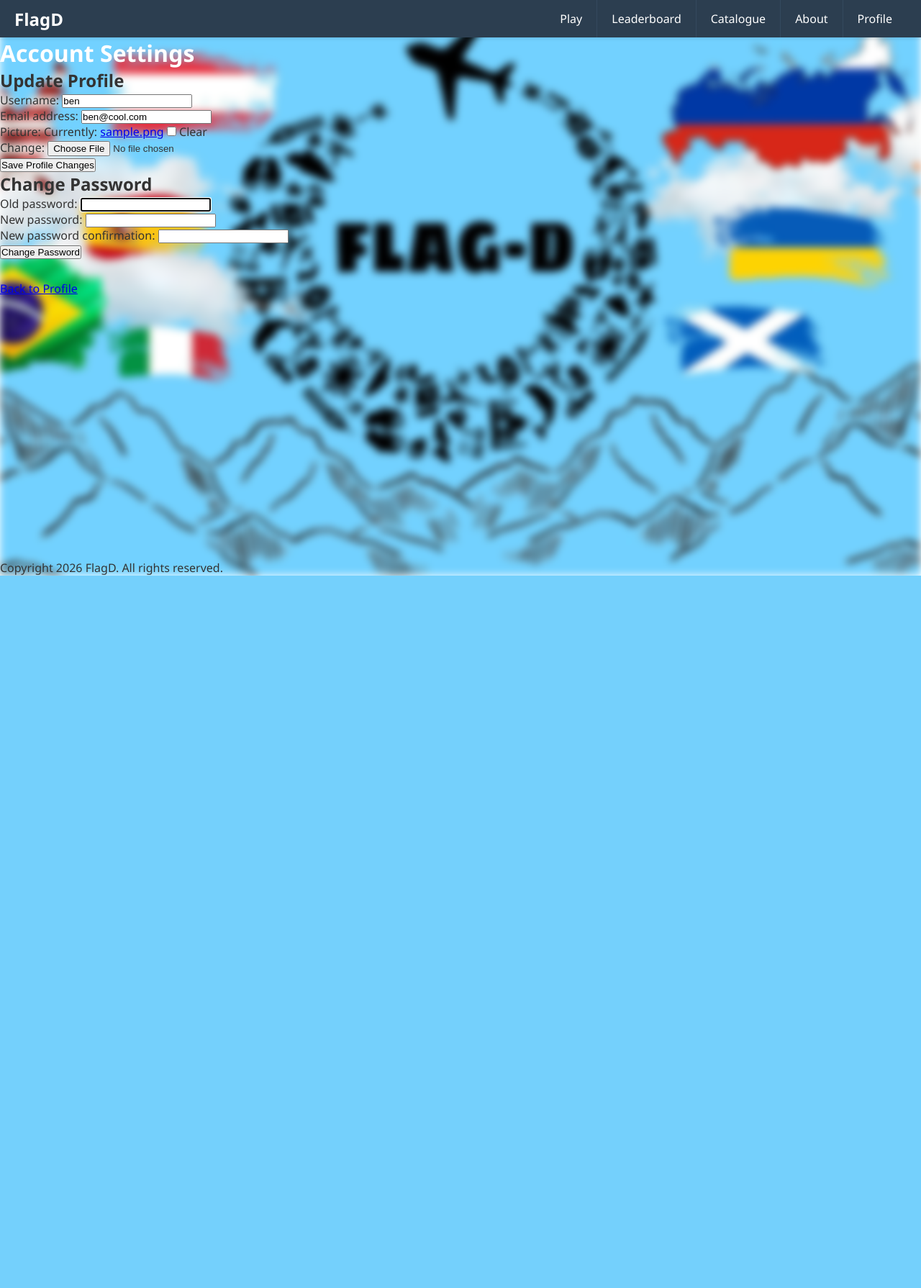
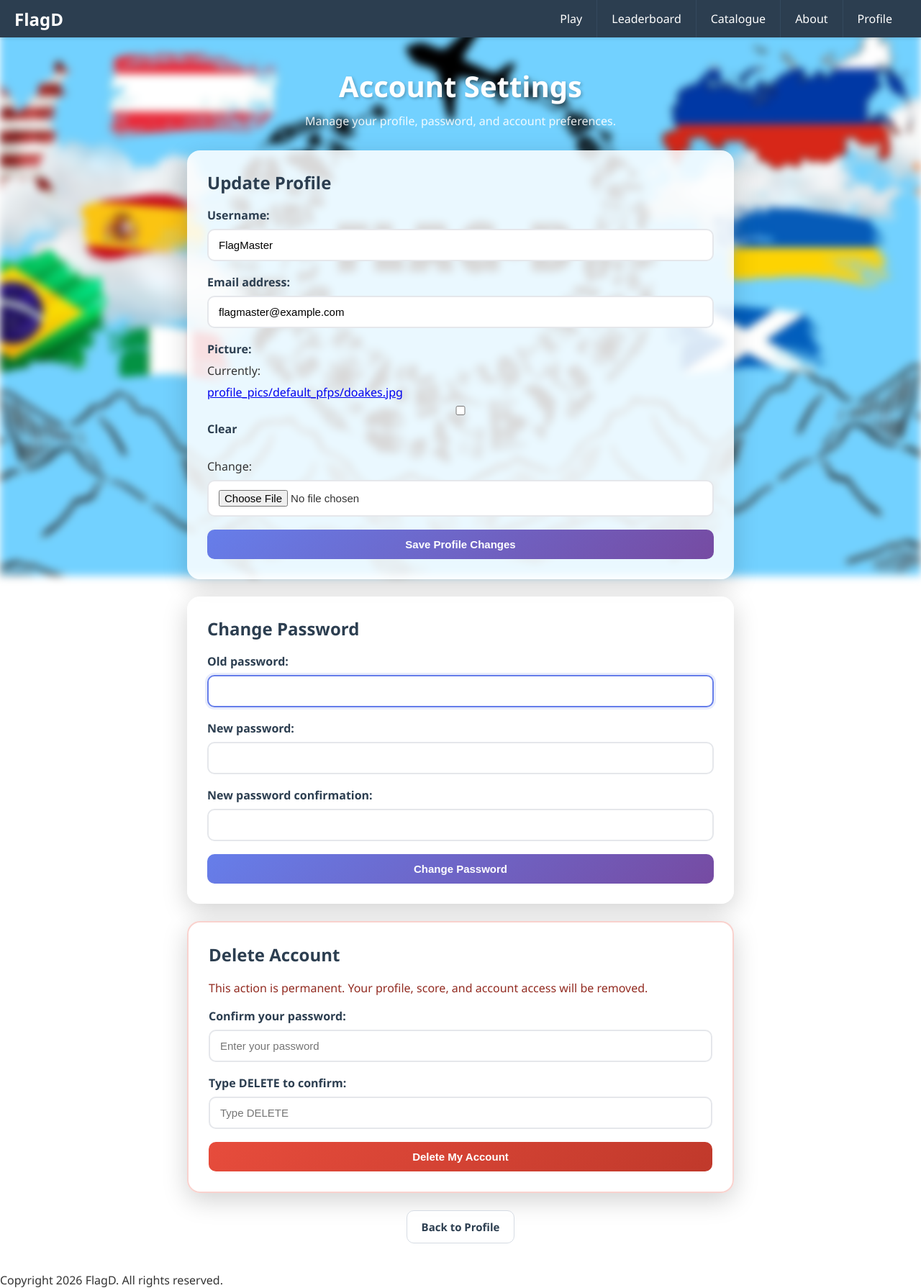
Before and after one commit to 3142817I-stack/flaged_group_D, a Django app: page /flagd/account/settings/ in a window 1280 px wide. Shown: the whole page at 72% size. Before the commit the page ends 800 px from the top, so only its background shows below. Run offline with Django 3.2, Linux system fonts and the light colour scheme; a user stored in the database is signed in; data comes from the database, SQL or seed files in the repository; tables that the repository leaves empty hold one stand-in row (values such as "Sample post").

Commit message:
changed user settings page added some styles

```diff
--- a/flagd/forms.py
+++ b/flagd/forms.py
@@ -1,8 +1,10 @@
 from django import forms
 from django.contrib.auth.models import User
-from django.contrib.auth.forms import UserCreationForm, PasswordChangeForm
+from django.contrib.auth.forms import UserCreationForm
 from django.core.validators import RegexValidator
+from django.contrib.auth import authenticate
 from flagd.models import UserProfile
+
 
 class UserForm(UserCreationForm):
     email = forms.EmailField(required=True)
@@ -49,3 +51,31 @@ class UserProfileUpdateForm(forms.ModelForm):
     class Meta:
         model = UserProfile
         fields = ('picture',)
+
+
+class DeleteAccountForm(forms.Form):
+    password = forms.CharField(
+        label="Confirm your password",
+        widget=forms.PasswordInput(attrs={'placeholder': 'Enter your password'})
+    )
+    confirm_text = forms.CharField(
+        label='Type DELETE to confirm',
+        widget=forms.TextInput(attrs={'placeholder': 'Type DELETE'})
+    )
+
+    def __init__(self, user, *args, **kwargs):
+        self.user = user
+        super().__init__(*args, **kwargs)
+
+    def clean_password(self):
+        password = self.cleaned_data.get('password')
+        user = authenticate(username=self.user.username, password=password)
+        if user is None:
+            raise forms.ValidationError("Incorrect password.")
+        return password
+
+    def clean_confirm_text(self):
+        confirm_text = self.cleaned_data.get('confirm_text')
+        if confirm_text != 'DELETE':
+            raise forms.ValidationError('You must type DELETE exactly.')
+        return confirm_text
--- a/flagd/views.py
+++ b/flagd/views.py
@@ -11,7 +11,7 @@ from django.views.decorators.http import require_http_methods
 import json
 
 from flagd.models import UserProfile, Flag, CountryAlias
-from flagd.forms import UserForm, UserProfileForm, UserUpdateForm, UserProfileUpdateForm
+from flagd.forms import * #UserForm, UserProfileForm, UserUpdateForm, UserProfileUpdateForm
 
 import random
 
@@ -430,6 +430,7 @@ def user_settings(request):
     user_form = UserUpdateForm(instance=request.user)
     profile_form = UserProfileUpdateForm(instance=request.user.userprofile)
     password_form = PasswordChangeForm(user=request.user)
+    delete_form = DeleteAccountForm(user=request.user)
 
     success_message = None
 
@@ -442,6 +443,7 @@ def user_settings(request):
                 instance=request.user.userprofile
             )
             password_form = PasswordChangeForm(user=request.user)
+            delete_form = DeleteAccountForm(user=request.user)
 
             if user_form.is_valid() and profile_form.is_valid():
                 user_form.save()
@@ -452,15 +454,28 @@ def user_settings(request):
             user_form = UserUpdateForm(instance=request.user)
             profile_form = UserProfileUpdateForm(instance=request.user.userprofile)
             password_form = PasswordChangeForm(user=request.user, data=request.POST)
+            delete_form = DeleteAccountForm(user=request.user)
 
             if password_form.is_valid():
                 user = password_form.save()
                 update_session_auth_hash(request, user)
                 success_message = "Password changed successfully."
 
+        elif 'delete_account' in request.POST:
+            user_form = UserUpdateForm(instance=request.user)
+            profile_form = UserProfileUpdateForm(instance=request.user.userprofile)
+            password_form = PasswordChangeForm(user=request.user)
+            delete_form = DeleteAccountForm(user=request.user, data=request.POST)
+
+            if delete_form.is_valid():
+                user = request.user
+                logout(request)
+                user.delete()
+                return redirect('flagd:index')
+
     return render(
         request,'flagd/user_settings.html',
-        {'user_form': user_form, 'profile_form': profile_form, 'password_form': password_form, 'success_message': success_message,}
+        {'user_form': user_form, 'profile_form': profile_form, 'password_form': password_form, 'delete_form': delete_form, 'success_message': success_message,}
     )
 
 
--- a/static/css/styles.css
+++ b/static/css/styles.css
@@ -882,3 +882,166 @@ h1, .main-heading {
     font-size: 18px;
     box-shadow: 0 10px 40px rgba(0, 0, 0, 0.2);
 }
+
+
+
+/* Settings Page */
+.settings-page {
+    padding: 40px 20px;
+}
+
+.settings-container {
+    width: 100%;
+    max-width: 760px;
+    margin: 0 auto;
+}
+
+.settings-header {
+    text-align: center;
+    margin-bottom: 30px;
+}
+
+.settings-header h1 {
+    font-size: 40px;
+    margin-bottom: 10px;
+    color: #fff;
+    text-shadow: 2px 2px 4px rgba(0, 0, 0, 0.25);
+}
+
+.settings-header p {
+    color: rgba(255, 255, 255, 0.9);
+    font-size: 16px;
+}
+
+.settings-message {
+    margin-bottom: 20px;
+    padding: 14px 18px;
+    border-radius: 12px;
+    font-weight: 600;
+}
+
+.success-message {
+    background-color: rgba(39, 174, 96, 0.15);
+    color: #1e8449;
+    border: 1px solid rgba(39, 174, 96, 0.35);
+    backdrop-filter: blur(4px);
+}
+
+.settings-card {
+    background-color: rgba(255, 255, 255, 0.85);
+    border-radius: 18px;
+    box-shadow: 0 10px 35px rgba(0, 0, 0, 0.18);
+    padding: 28px;
+    margin-bottom: 24px;
+}
+
+.settings-card h2 {
+    color: #2c3e50;
+    margin-bottom: 18px;
+    font-size: 24px;
+}
+
+.settings-form {
+    display: flex;
+    flex-direction: column;
+    gap: 18px;
+}
+
+.form-group {
+    display: flex;
+    flex-direction: column;
+    gap: 8px;
+}
+
+.form-group label {
+    font-weight: 600;
+    color: #2c3e50;
+}
+
+.form-group input[type="text"],
+.form-group input[type="email"],
+.form-group input[type="password"],
+.form-group input[type="file"] {
+    padding: 12px 14px;
+    border: 2px solid #e5e7eb;
+    border-radius: 10px;
+    font-size: 15px;
+    background-color: #fff;
+    transition: border-color 0.3s ease, box-shadow 0.3s ease;
+}
+
+.form-group input[type="text"]:focus,
+.form-group input[type="email"]:focus,
+.form-group input[type="password"]:focus,
+.form-group input[type="file"]:focus {
+    outline: none;
+    border-color: #667eea;
+    box-shadow: 0 0 0 3px rgba(102, 126, 234, 0.15);
+}
+
+.errorlist {
+    list-style: none;
+    margin: 0;
+    padding: 0;
+    color: #c0392b;
+    font-size: 14px;
+}
+
+.btn-primary,
+.btn-secondary,
+.btn-danger {
+    display: inline-block;
+    padding: 12px 20px;
+    border-radius: 10px;
+    text-decoration: none;
+    font-weight: 600;
+    font-size: 15px;
+    border: none;
+    cursor: pointer;
+    transition: all 0.3s ease;
+}
+
+.btn-primary {
+    background: linear-gradient(135deg, #667eea 0%, #764ba2 100%);
+    color: white;
+}
+
+.btn-primary:hover {
+    transform: translateY(-1px);
+    box-shadow: 0 8px 20px rgba(102, 126, 234, 0.35);
+}
+
+.btn-secondary {
+    background-color: rgba(255, 255, 255, 0.85);
+    color: #2c3e50;
+    border: 1px solid #d5dbe3;
+}
+
+.btn-secondary:hover {
+    background-color: #fff;
+}
+
+.danger-card {
+    border: 2px solid rgba(231, 76, 60, 0.25);
+}
+
+.danger-text {
+    color: #922b21;
+    margin-bottom: 16px;
+    line-height: 1.5;
+}
+
+.btn-danger {
+    background: linear-gradient(135deg, #e74c3c 0%, #c0392b 100%);
+    color: white;
+}
+
+.btn-danger:hover {
+    transform: translateY(-1px);
+    box-shadow: 0 8px 20px rgba(231, 76, 60, 0.3);
+}
+
+.settings-actions {
+    margin-top: 10px;
+    text-align: center;
+}
--- a/templates/flagd/user_settings.html
+++ b/templates/flagd/user_settings.html
@@ -6,74 +6,116 @@
 {% endblock %}
 
 {% block body_block %}
-<div class="profile-container">
+<div class="settings-page">
+    <div class="settings-container">
+        <div class="settings-header">
             <h1>Account Settings</h1>
+            <p>Manage your profile, password, and account preferences.</p>
+        </div>
 
         {% if success_message %}
-        <p style="color: green;"><strong>{{ success_message }}</strong></p>
+            <div class="settings-message success-message">
+                {{ success_message }}
+            </div>
         {% endif %}
 
-    <div class="profile-stats">
+        <div class="settings-card">
             <h2>Update Profile</h2>
-        <form method="post" enctype="multipart/form-data">
+            <form method="post" enctype="multipart/form-data" class="settings-form">
                 {% csrf_token %}
 
                 {{ user_form.non_field_errors }}
                 {{ profile_form.non_field_errors }}
 
-            <p>
+                <div class="form-group">
                     {{ user_form.username.label_tag }}
                     {{ user_form.username }}
                     {{ user_form.username.errors }}
-            </p>
+                </div>
 
-            <p>
+                <div class="form-group">
                     {{ user_form.email.label_tag }}
                     {{ user_form.email }}
                     {{ user_form.email.errors }}
-            </p>
+                </div>
 
-            <p>
+                <div class="form-group">
                     {{ profile_form.picture.label_tag }}
                     {{ profile_form.picture }}
                     {{ profile_form.picture.errors }}
-            </p>
+                </div>
 
-            <button type="submit" name="update_profile">Save Profile Changes</button>
+                <button type="submit" name="update_profile" class="btn-primary">
+                    Save Profile Changes
+                </button>
             </form>
         </div>
 
-    <div class="profile-stats">
+        <div class="settings-card">
             <h2>Change Password</h2>
-        <form method="post">
+            <form method="post" class="settings-form">
                 {% csrf_token %}
 
                 {{ password_form.non_field_errors }}
 
-            <p>
+                <div class="form-group">
                     {{ password_form.old_password.label_tag }}
                     {{ password_form.old_password }}
                     {{ password_form.old_password.errors }}
-            </p>
+                </div>
 
-            <p>
+                <div class="form-group">
                     {{ password_form.new_password1.label_tag }}
                     {{ password_form.new_password1 }}
                     {{ password_form.new_password1.errors }}
-            </p>
+                </div>
 
-            <p>
+                <div class="form-group">
                     {{ password_form.new_password2.label_tag }}
                     {{ password_form.new_password2 }}
                     {{ password_form.new_password2.errors }}
-            </p>
+                </div>
 
-            <button type="submit" name="change_password">Change Password</button>
+                <button type="submit" name="change_password" class="btn-primary">
+                    Change Password
+                </button>
             </form>
         </div>
 
-    <div class="profile-actions" style="margin-top: 30px;">
-        <a href="{% url 'flagd:user_profile' user.username %}" class="btn">Back to Profile</a>
+        <div class="settings-card danger-card">
+            <h2>Delete Account</h2>
+            <p class="danger-text">
+                This action is permanent. Your profile, score, and account access will be removed.
+            </p>
+
+            <form method="post" class="settings-form">
+                {% csrf_token %}
+
+                {{ delete_form.non_field_errors }}
+
+                <div class="form-group">
+                    {{ delete_form.password.label_tag }}
+                    {{ delete_form.password }}
+                    {{ delete_form.password.errors }}
+                </div>
+
+                <div class="form-group">
+                    {{ delete_form.confirm_text.label_tag }}
+                    {{ delete_form.confirm_text }}
+                    {{ delete_form.confirm_text.errors }}
+                </div>
+
+                <button type="submit" name="delete_account" class="btn-danger">
+                    Delete My Account
+                </button>
+            </form>
+        </div>
+
+        <div class="settings-actions">
+            <a href="{% url 'flagd:user_profile' user.username %}" class="btn-secondary">
+                Back to Profile
+            </a>
+        </div>
     </div>
 </div>
 {% endblock %}
```
Also changed, not shown: db.sqlite3, flagd/migrations/0001_initial.py. Lines whose indentation alone changed are shown as unchanged.
